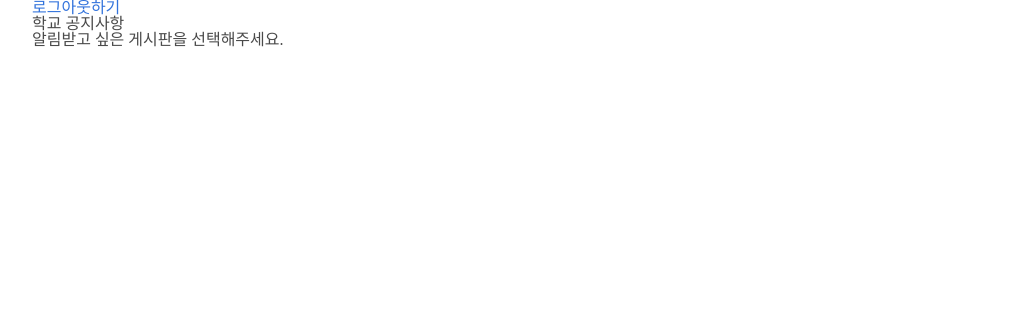
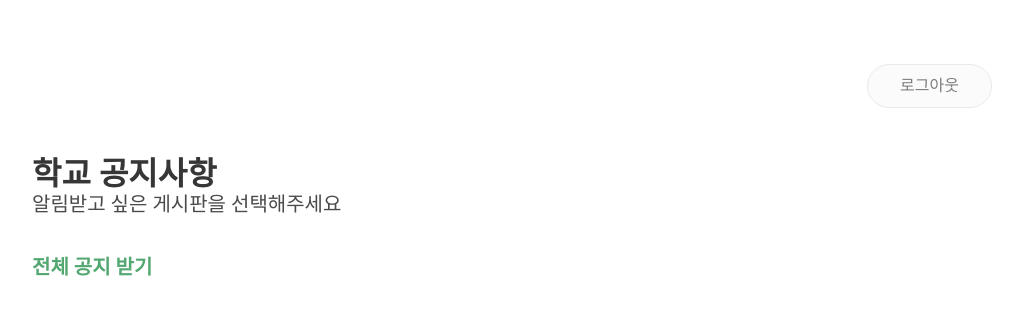
Before and after one commit to seoyoung-0/CHECKU, a Django app: page /main/ in a window 1280 px wide. Shown: the top 315 px of the page, without its empty margins (128-1151 px from the left). Run offline with Django 3.2, Linux system fonts and the light colour scheme; the visitor is signed in with stand-in values (Sample User, id 1); parts of the project's set-up code (start-up, migrations or seed data) failed here and were passed over; some libraries are stand-ins or nearby versions.

Commit message:
Update main

```diff
--- a/static/css/main.css
+++ b/static/css/main.css
@@ -1,4 +1,36 @@
 /* main.css */
 .main-container {
+    height: 100vh;
+    padding-top: 4rem;
+    padding-bottom: 4rem;
+}
 
+.main-header {
+    display: flex;
+    justify-content: flex-end;
+    padding-bottom: 3rem;
 }
+
+.header-logout {
+    padding: 0.8rem 2rem;
+    background-color: #FBFBFB;
+    border: 1px solid #EAEAEA;
+    border-radius: 6rem;
+    font-size: 16px;
+    color: #7C7C7C;
+}
+
+.main-content {
+    padding-bottom: 3rem;
+}
+
+.category-container {
+    padding: 1rem 0;
+}
+
+.category-entire {
+    font-size: 20px;
+    color: #53A770;
+    font-weight: 900;
+    cursor: pointer;
+}
--- a/templates/main.html
+++ b/templates/main.html
@@ -8,39 +8,43 @@
 
 {% block content %}
 <div class="container is-max-desktop main-container">
-    <div class="logout">
-        <a class="logout_link" href="/accounts/logout">로그아웃하기</a>
+    {% if user.is_authenticated %}
+    <div class="main-header">
+        <div class="header-logout">
+            로그아웃
+        </div>
     </div>
-    <h1> 학교 공지사항</h1>
-    <p>알림받고 싶은 게시판을 선택해주세요.</p>
-
-    {% if user.is_authenticated %}
-    <div class="menu_wrapper">
-        <div>
-            <!-- 전체 선택 버튼 + view 구현  -->
+    <div class="main-content">
+        <div class="main-title">
+            <p class="title">학교 공지사항</p>
         </div>
-        {{ user.nickname}}
-        {% for notice in notice_list %}
-        <div class="menu_dot">
-            <a class="menu_link" href="{% url 'subscribe' notice.id %}">
-                {{ notice.title }}
-            </a>
+        <div class="main-subtitle subtitle">
+            <p class="subtitle">알림받고 싶은 게시판을 선택해주세요</p>
         </div>
-        {% endfor %}
-
-        {% for notice in notice_list %}
-        <br>
-        {{ notice.title }}
-        {% for user in notice.subscribed.all %}
-        {{ user.nickname }}
-        {{ user.kakao_id }}
-        {% endfor %}
-        <br>
-        {% endfor %}
+        <div class="category-container">
+            <div class="category-entire">
+                전체 공지 받기
+            </div>
+            <div class="categories">
+                {% for notice in notice_list %}
+                <div class="category-container">
+                    <a class="category" href="{% url 'subscribe' notice.id %}">
+                        {{ notice.title }}
+                    </a>
+                </div>
+                {% endfor %}
+            </div>
+        </div>
     </div>
-
     {% else %}
     <p>로그인 필요</p>
     {% endif %}
 </div>
 {% endblock %}
+
+
+{% block script %}
+<script>
+
+</script>
+{% endblock %}
```
